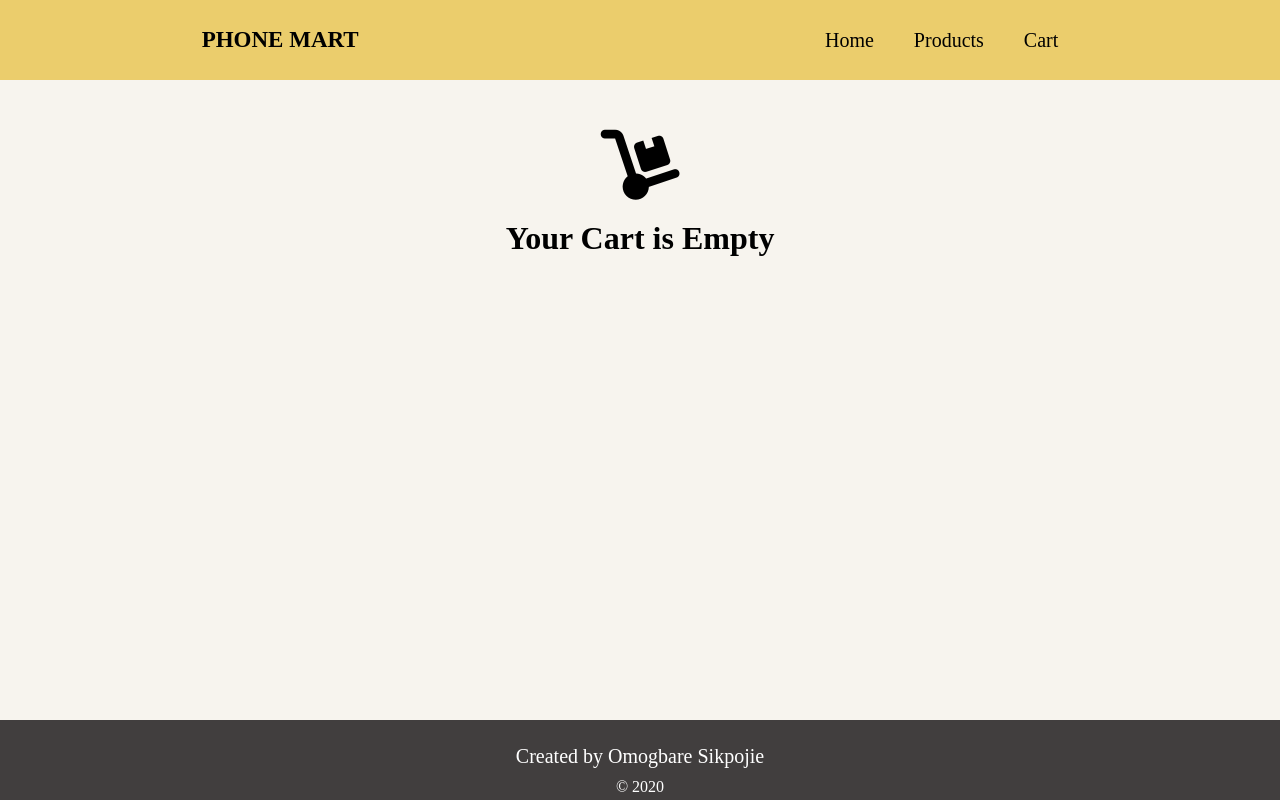
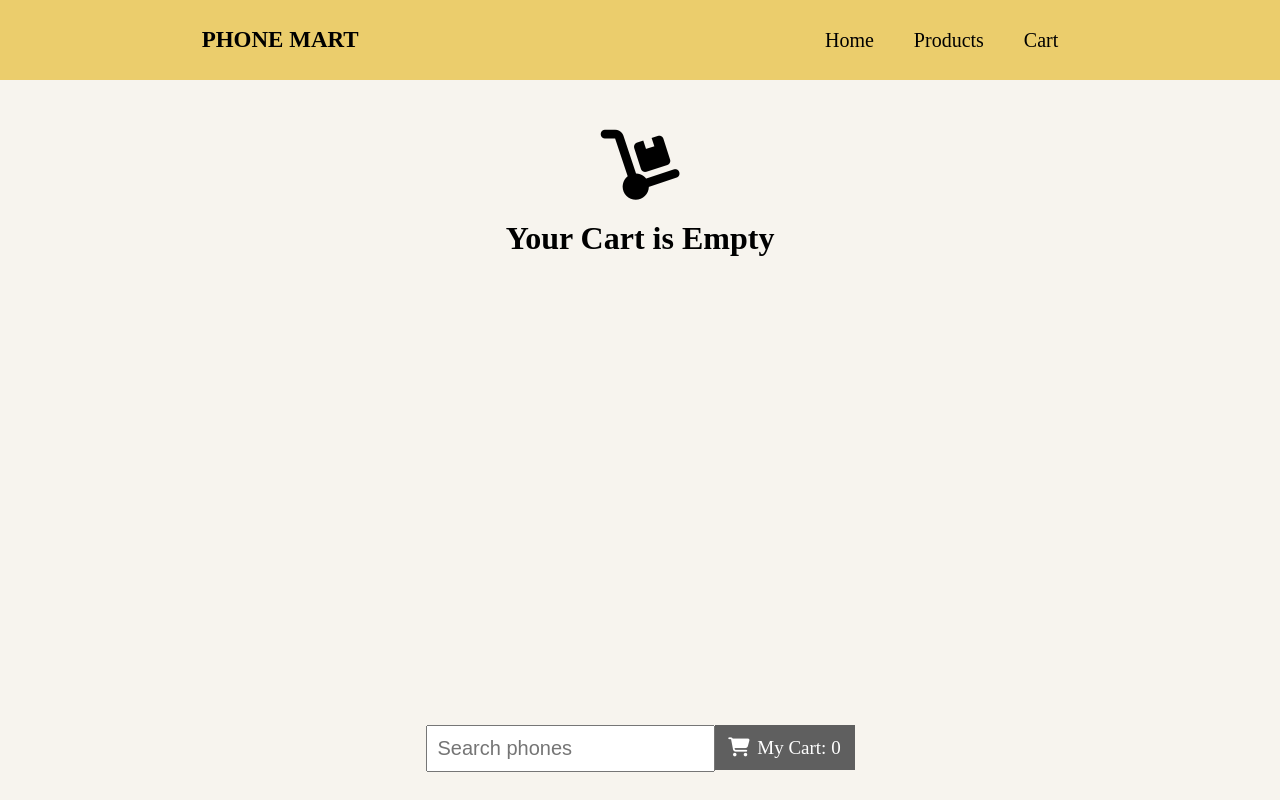
Before and after one commit to raymond-sikpojie/E-commerce-App, a React (Create React App) app: page /cart in a window 1280 px wide. Shown: the top 800 px of the page. Built offline with nearby package versions, Linux system fonts and the light colour scheme.

Commit message:
latest commit

```diff
--- a/src/Home.css
+++ b/src/Home.css
@@ -1,5 +1,5 @@
 .home-main {
-  min-height: 80vh;
+  /* min-height: 80vh; */
   /* margin: 0 auto; */
 }
 
--- a/src/components/App.js
+++ b/src/components/App.js
@@ -13,7 +13,7 @@ const App = () => {
   return (
     <BrowserRouter>
       <Consumer>
-        {context => (
+        {(context) => (
           <div>
             <Navbar />
 
@@ -23,7 +23,7 @@ const App = () => {
             <Route path="/products" component={Products} />
             <Route path="/cart" component={Cart} />
             {/* <Cart /> */}
-            {/* <Products /> */}
+            <Products />
             <Footer />
           </div>
         )}
```
